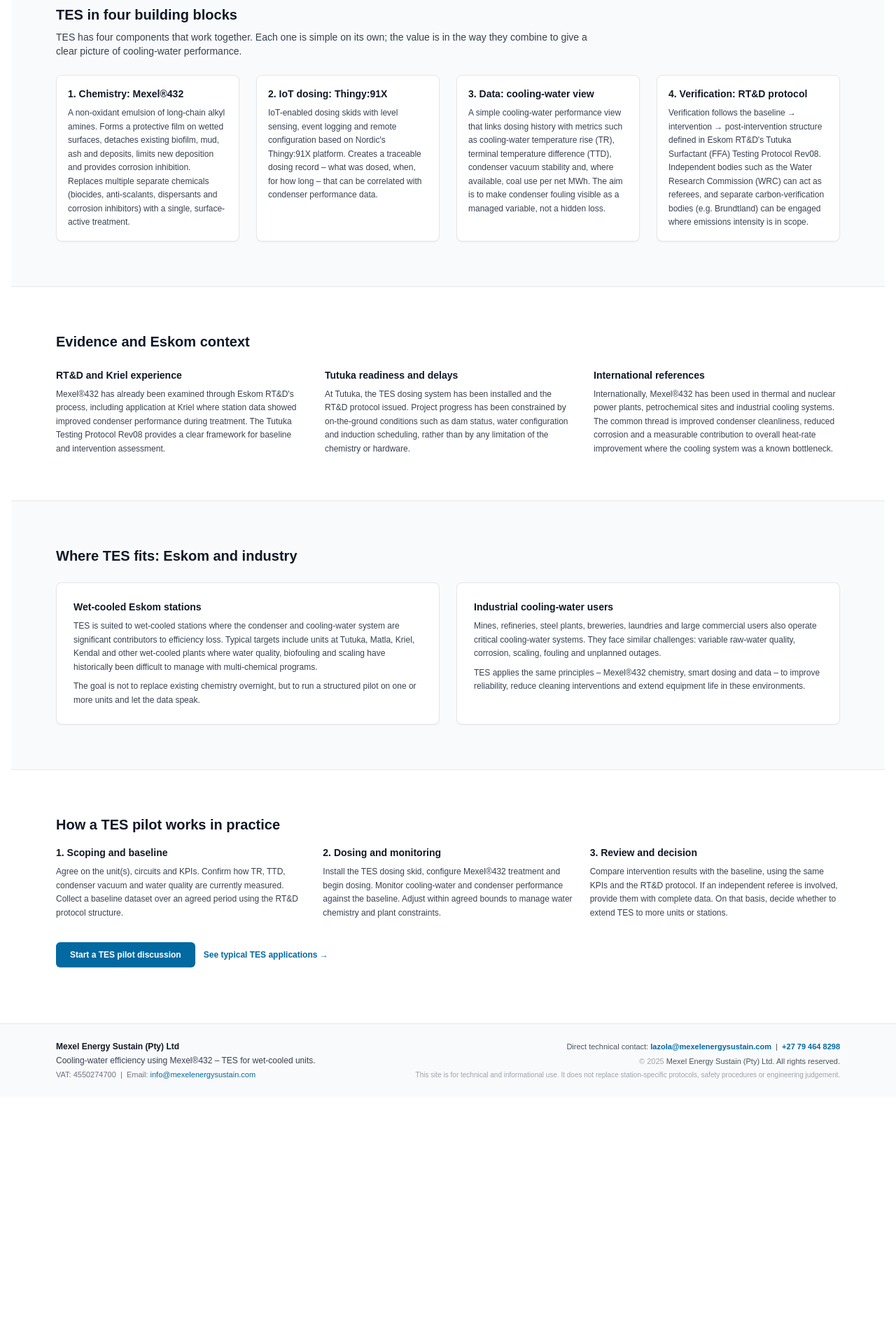
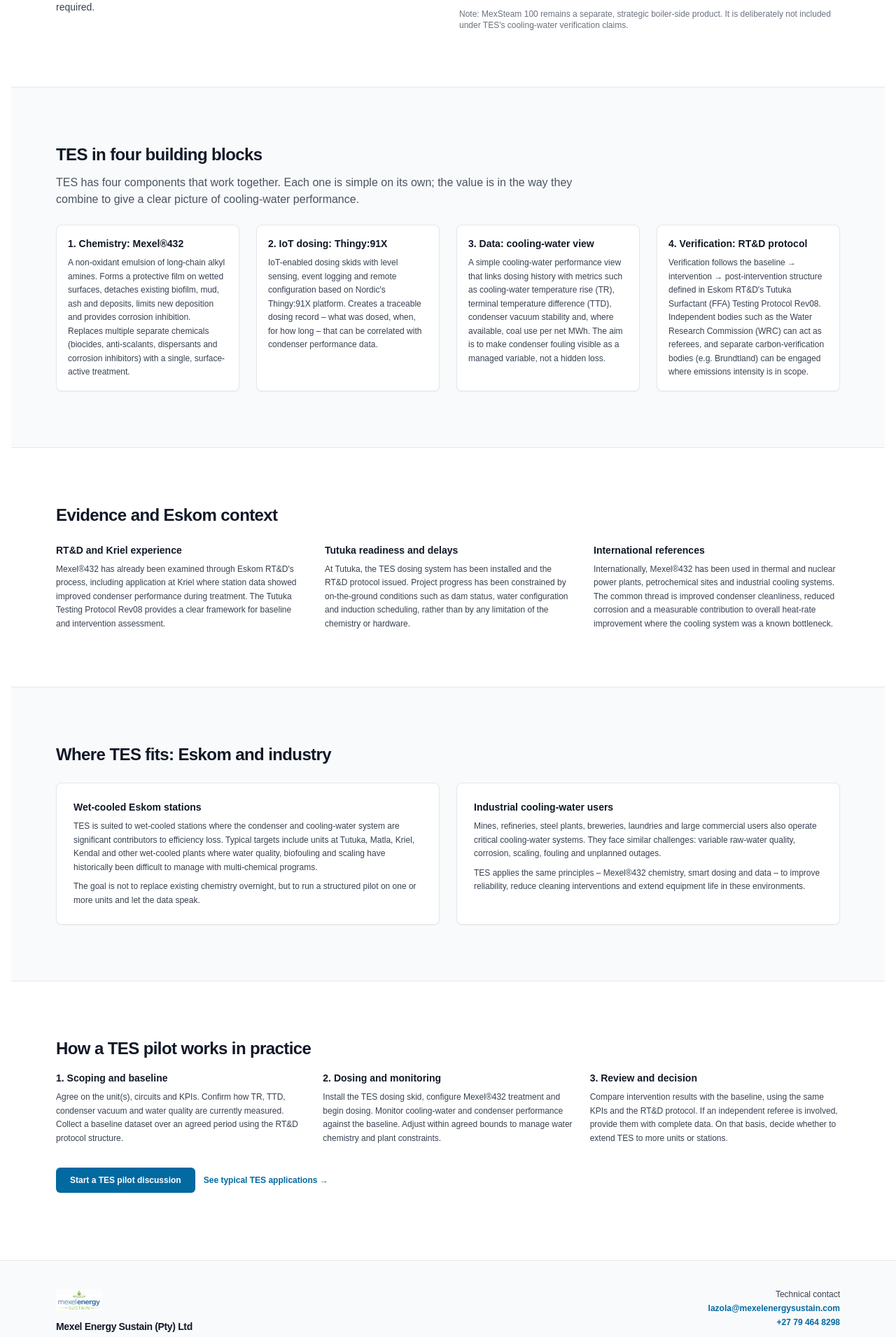
Before and after one commit to lazolason/tes-website, a Next.js app: page / in a window 1280 px wide. Shown: the part 887-2797 px from the top of the page at 70% size. Before the commit the page ends 2454 px from the top, so only its background shows below. Built offline with nearby package versions, Linux system fonts and the light colour scheme.

Commit message:
Polish visual design: add logo to footer, tighten typography hierarchy, improve spacing

```diff
--- a/app/page.tsx
+++ b/app/page.tsx
@@ -5,14 +5,14 @@
     <main className="min-h-screen bg-white">
       {/* Hero */}
       <section className="border-b bg-gray-50">
-        <div className="mx-auto max-w-6xl px-4 py-12 lg:py-16">
-          <p className="text-xs font-semibold uppercase tracking-wide text-sky-700">
+        <div className="mx-auto max-w-6xl px-4 py-16 lg:py-24">
+          <p className="text-xs font-semibold uppercase tracking-widest text-sky-700">
             Thermal Efficiency Solution (TES)
           </p>
-          <h1 className="mt-2 text-3xl font-bold tracking-tight text-gray-900 sm:text-4xl">
-            TES: A cooling-water efficiency system, not a generic chemical.
+          <h1 className="mt-3 text-3xl font-bold tracking-tight text-gray-900 sm:text-4xl lg:text-[2.75rem] lg:leading-[1.15]">
+            TES: A cooling-water efficiency system,<br className="hidden lg:block" /> not a generic chemical.
           </h1>
-          <p className="mt-4 max-w-3xl text-sm leading-relaxed text-gray-700">
+          <p className="mt-5 max-w-3xl text-base leading-relaxed text-gray-600">
             TES is our focused approach to improving condenser and
             cooling-water performance on wet-cooled units. It combines
             Mexel®432 chemistry, IoT-enabled dosing, a cooling-water
@@ -41,8 +41,8 @@
 
       {/* What TES is / is not */}
       <section className="border-b">
-        <div className="mx-auto max-w-6xl px-4 py-12 lg:py-16">
-          <h2 className="text-xl font-semibold text-gray-900">
+        <div className="mx-auto max-w-6xl px-4 py-14 lg:py-20">
+          <h2 className="text-2xl font-semibold tracking-tight text-gray-900">
             What TES is – and what it is not
           </h2>
           <div className="mt-6 grid gap-8 md:grid-cols-2">
@@ -103,11 +103,11 @@
 
       {/* Four building blocks */}
       <section className="border-b bg-gray-50">
-        <div className="mx-auto max-w-6xl px-4 py-12 lg:py-16">
-          <h2 className="text-xl font-semibold text-gray-900">
+        <div className="mx-auto max-w-6xl px-4 py-14 lg:py-20">
+          <h2 className="text-2xl font-semibold tracking-tight text-gray-900">
             TES in four building blocks
           </h2>
-          <p className="mt-2 max-w-3xl text-sm text-gray-700">
+          <p className="mt-3 max-w-3xl text-base text-gray-600">
             TES has four components that work together. Each one is simple on
             its own; the value is in the way they combine to give a clear
             picture of cooling-water performance.
@@ -172,8 +172,8 @@
 
       {/* Evidence & Eskom context */}
       <section className="border-b">
-        <div className="mx-auto max-w-6xl px-4 py-12 lg:py-16">
-          <h2 className="text-xl font-semibold text-gray-900">
+        <div className="mx-auto max-w-6xl px-4 py-14 lg:py-20">
+          <h2 className="text-2xl font-semibold tracking-tight text-gray-900">
             Evidence and Eskom context
           </h2>
           <div className="mt-6 grid gap-8 md:grid-cols-3">
@@ -220,8 +220,8 @@
 
       {/* TES for Eskom vs Industry */}
       <section className="border-b bg-gray-50">
-        <div className="mx-auto max-w-6xl px-4 py-12 lg:py-16">
-          <h2 className="text-xl font-semibold text-gray-900">
+        <div className="mx-auto max-w-6xl px-4 py-14 lg:py-20">
+          <h2 className="text-2xl font-semibold tracking-tight text-gray-900">
             Where TES fits: Eskom and industry
           </h2>
           <div className="mt-6 grid gap-6 md:grid-cols-2">
@@ -265,8 +265,8 @@
 
       {/* How a pilot works */}
       <section>
-        <div className="mx-auto max-w-6xl px-4 py-12 lg:py-16">
-          <h2 className="text-xl font-semibold text-gray-900">
+        <div className="mx-auto max-w-6xl px-4 py-14 lg:py-20">
+          <h2 className="text-2xl font-semibold tracking-tight text-gray-900">
             How a TES pilot works in practice
           </h2>
           <div className="mt-4 grid gap-6 md:grid-cols-3">
--- a/components/Footer.tsx
+++ b/components/Footer.tsx
@@ -1,38 +1,43 @@
 import Link from "next/link";
+import Image from "next/image";
 
 export default function Footer() {
   const year = new Date().getFullYear();
 
   return (
     <footer className="border-t bg-gray-50">
-      <div className="mx-auto max-w-6xl px-4 py-6">
-        <div className="flex flex-col gap-4 md:flex-row md:items-center md:justify-between">
-          <div className="space-y-1 text-xs text-gray-700">
-            <p className="font-semibold text-gray-900">
+      <div className="mx-auto max-w-6xl px-4 py-8 lg:py-10">
+        <div className="flex flex-col gap-6 md:flex-row md:items-start md:justify-between">
+          <div className="space-y-3">
+            {/* Logo mark */}
+            <Image
+              src="/logo.png"
+              alt="Mexel Energy Sustain"
+              width={100}
+              height={32}
+              className="h-8 w-auto opacity-90"
+            />
+            <p className="text-sm font-semibold tracking-tight text-gray-900">
               Mexel Energy Sustain (Pty) Ltd
             </p>
-            <p>Cooling-water efficiency using Mexel®432 – TES for wet-cooled units.</p>
-            <p className="text-[11px] text-gray-500">
-              VAT: 4550274700 &nbsp;|&nbsp; Email:{" "}
-              <a
-                href="mailto:info@mexelenergysustain.com"
-                className="text-sky-700 hover:text-sky-900"
-              >
-                info@mexelenergysustain.com
-              </a>
+            <p className="text-caption text-gray-600">Cooling-water efficiency using Mexel®432 – TES for wet-cooled units.</p>
+            <p className="text-xs text-gray-500">
+              VAT: 4550274700
             </p>
           </div>
 
-          <div className="flex flex-col items-start gap-1 text-[11px] text-gray-600 md:items-end">
+          <div className="flex flex-col items-start gap-3 text-xs text-gray-600 md:items-end md:text-right">
+            <div className="space-y-1">
+              <p className="font-medium text-gray-700">Technical contact</p>
               <p>
-              Direct technical contact:&nbsp;
                 <a
                   href="mailto:lazola@mexelenergysustain.com"
                   className="font-semibold text-sky-700 hover:text-sky-900"
                 >
                   lazola@mexelenergysustain.com
-              </a>{" "}
-              &nbsp;|&nbsp;{" "}
+                </a>
+              </p>
+              <p>
                 <a
                   href="tel:+27794648298"
                   className="font-semibold text-sky-700 hover:text-sky-900"
@@ -40,17 +45,17 @@
                   +27 79 464 8298
                 </a>
               </p>
-            <p>
-              <span className="text-gray-400">© {year}</span>{" "}
-              <span>Mexel Energy Sustain (Pty) Ltd. All rights reserved.</span>
-            </p>
-            <p className="text-[10px] text-gray-400">
+            </div>
+            <div className="space-y-1 text-[11px] text-gray-500">
+              <p>© {year} Mexel Energy Sustain (Pty) Ltd. All rights reserved.</p>
+              <p className="max-w-xs">
                 This site is for technical and informational use. It does not replace
                 station-specific protocols, safety procedures or engineering judgement.
               </p>
             </div>
           </div>
         </div>
+      </div>
     </footer>
   );
 }
--- a/tailwind.config.ts
+++ b/tailwind.config.ts
@@ -8,7 +8,31 @@
     './components/**/*.{js,ts,jsx,tsx}',
   ],
   theme: {
-    extend: {},
+    extend: {
+      fontSize: {
+        // Tighter headline sizes
+        'display': ['3rem', { lineHeight: '1.1', letterSpacing: '-0.02em', fontWeight: '700' }],
+        'headline': ['2.25rem', { lineHeight: '1.15', letterSpacing: '-0.02em', fontWeight: '700' }],
+        'title': ['1.5rem', { lineHeight: '1.25', letterSpacing: '-0.01em', fontWeight: '600' }],
+        'subtitle': ['1.125rem', { lineHeight: '1.4', letterSpacing: '-0.01em', fontWeight: '600' }],
+        'body': ['0.9375rem', { lineHeight: '1.6' }],
+        'caption': ['0.8125rem', { lineHeight: '1.5' }],
+      },
+      spacing: {
+        '18': '4.5rem',
+        '22': '5.5rem',
+      },
+      colors: {
+        brand: {
+          50: '#f0f9ff',
+          100: '#e0f2fe',
+          500: '#0ea5e9',
+          600: '#0284c7',
+          700: '#0369a1',
+          800: '#075985',
+        },
+      },
+    },
   },
   plugins: [typography],
 }
```
Also changed, not shown: app/industries/page.tsx (+19 -19 lines). Lines whose indentation alone changed are shown as unchanged.
